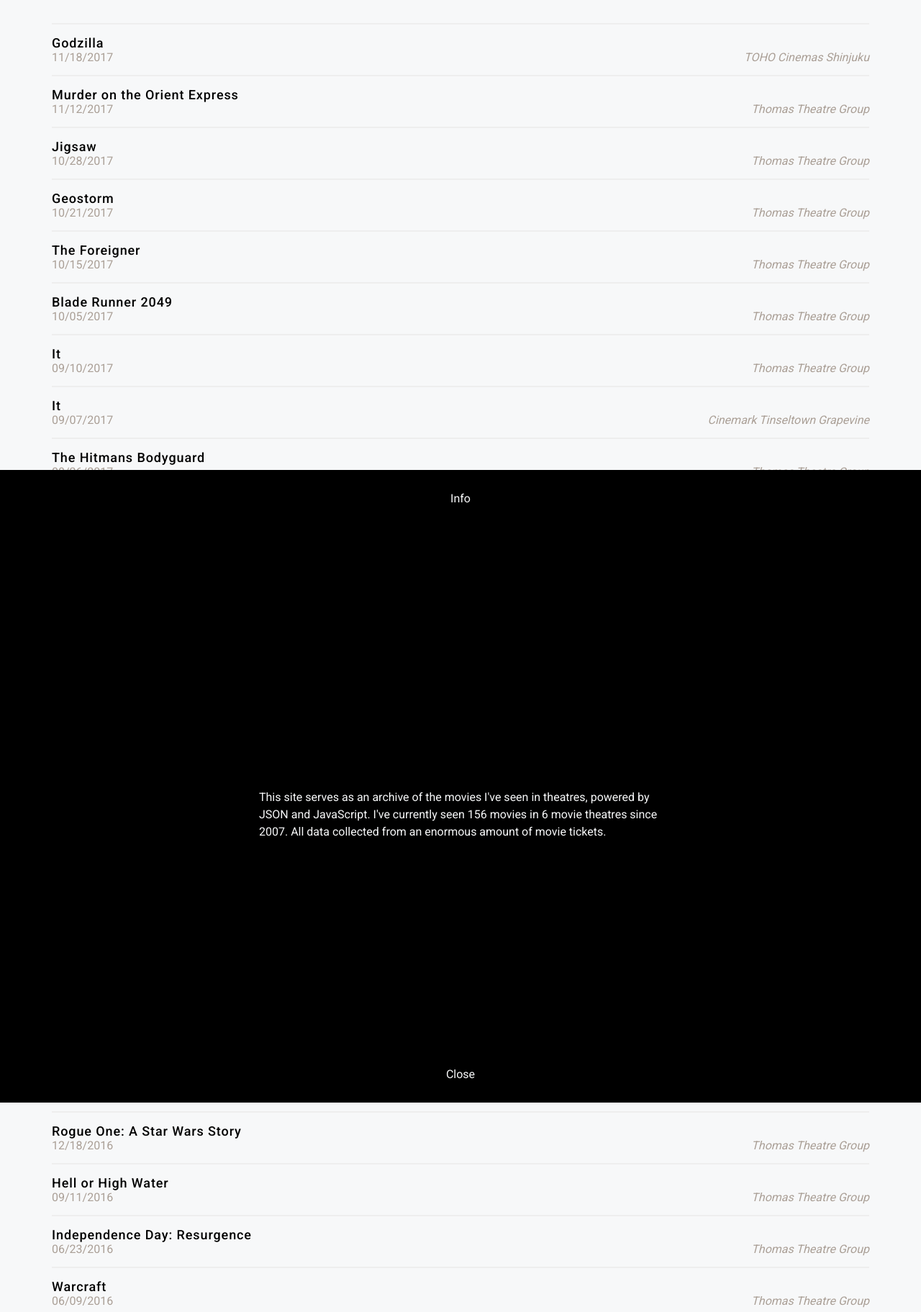
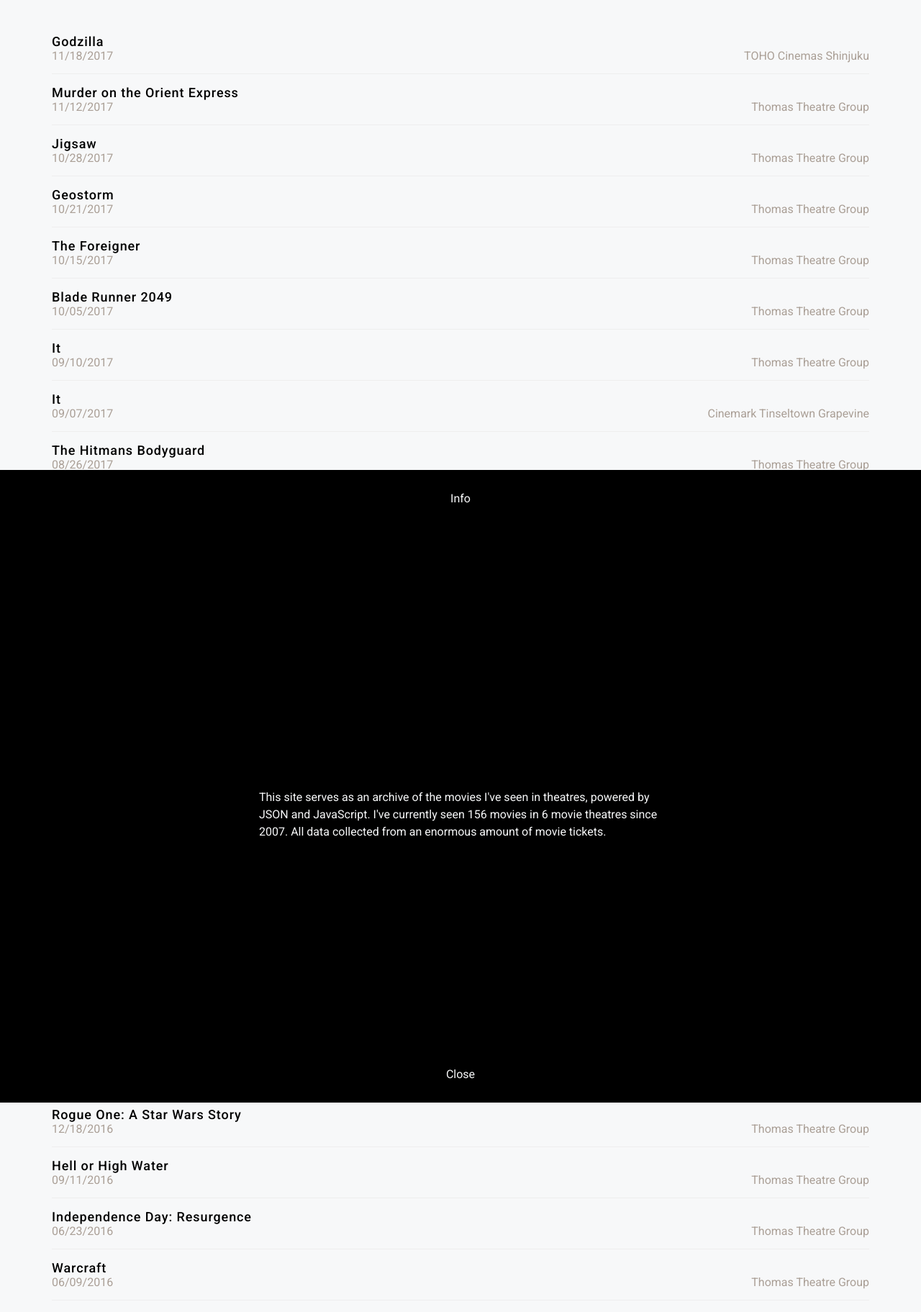
Before and after one commit to jacobproffer/movie-tickets, a PHP site: page / in a window 1280 px wide. Shown: the part 68-1891 px from the top of the page at 72% size. Run offline with PHP 8.4, Linux system fonts and the light colour scheme; some libraries are stand-ins or nearby versions.

Commit message:
Remove border top

```diff
--- a/assets/scss/pages/_home.scss
+++ b/assets/scss/pages/_home.scss
@@ -67,6 +67,10 @@
   -webkit-align-items: flex-end;
   -ms-flex-align: end;
   align-items: flex-end;
+  padding: 15px 0;
+  &:not(:first-of-type) {
+    border-top: 1px solid $gray;
+  }
   h2,
   h3,
   h4 {
@@ -82,15 +86,6 @@
       text-align: right;
     }
   }
-}
-
-.movie-tickets {
-  border-top: 2px solid $gray;
-}
-
-.ticket-row {
-  padding: 15px 0;
-  border-bottom: 2px solid $gray;
 }
 
 .ticket-col {
```
Also changed, not shown: dist/css/project-main.min.css.
